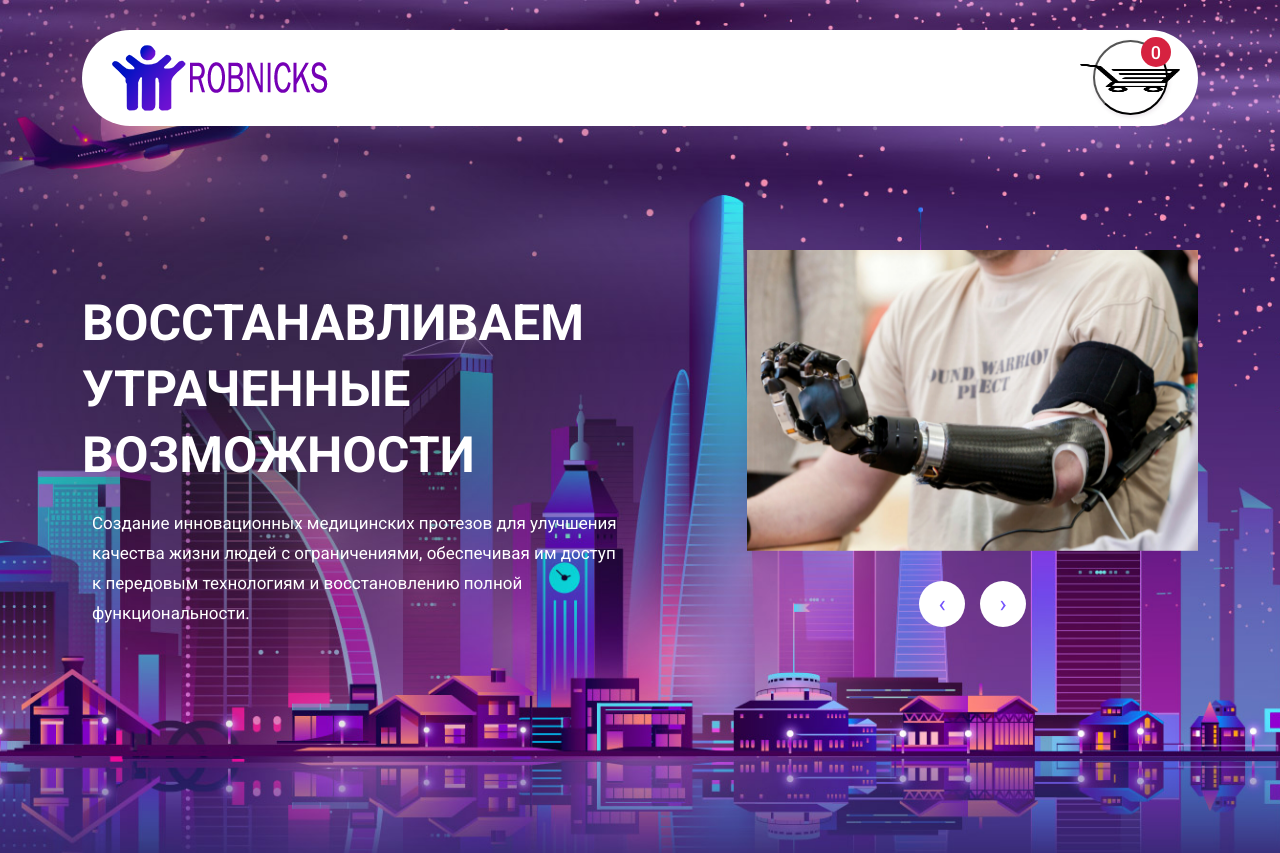
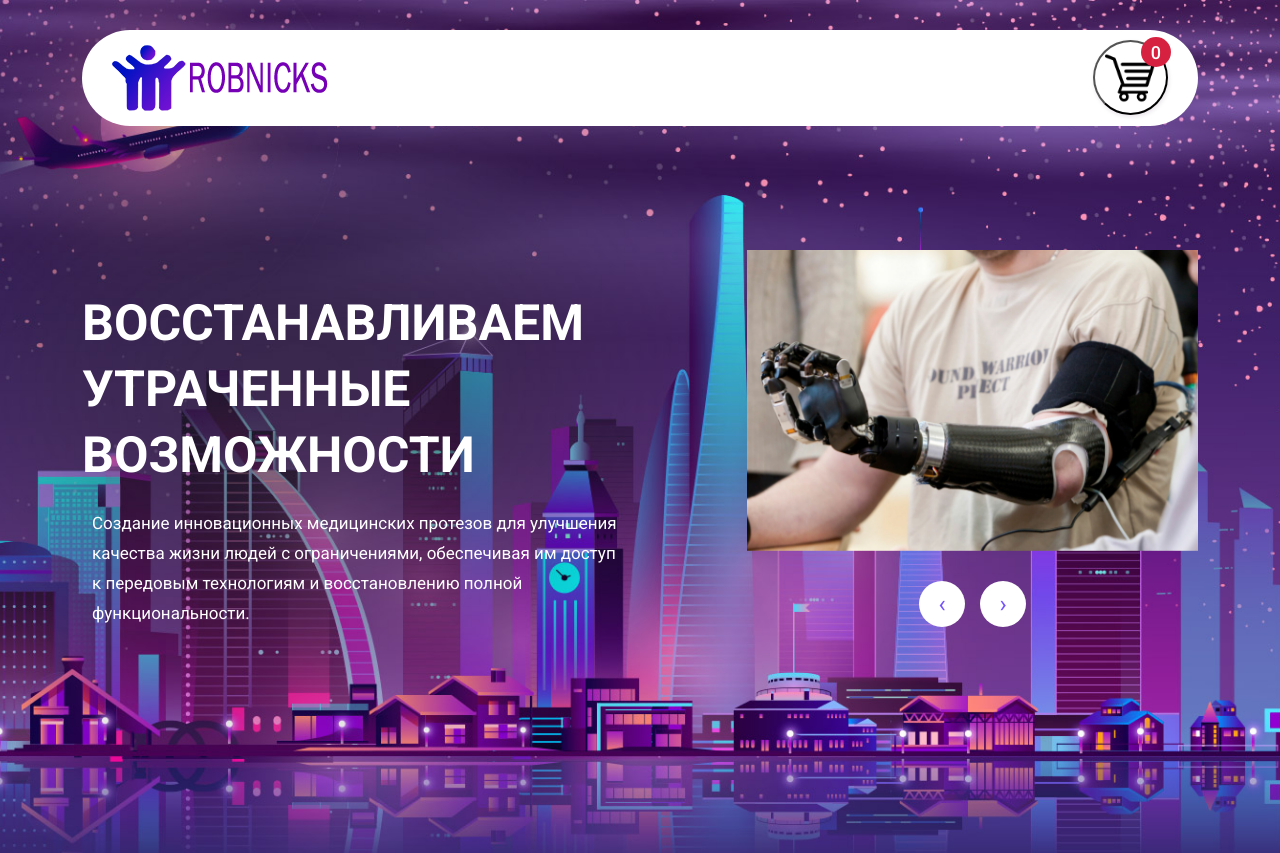
Before and after one commit to calexicool/siteforun, a plain HTML site: page index.html in a window 1280 px wide. Shown: the top 853 px of the page. Drawn offline with nearby package versions, Linux system fonts and the light colour scheme.

Commit message:
Update templatemo-liberty-market.css

```diff
--- a/assets/css/templatemo-liberty-market.css
+++ b/assets/css/templatemo-liberty-market.css
@@ -1128,8 +1128,8 @@ Currently Market Style
 
 .cart__image {
   position: absolute;
-  width: 100px;
-  height: 30px;
+  width: 50px;
+  height: 50px;
 }
 .currently-market {
   background-image: url(../images/dark-bg.jpg);
```
